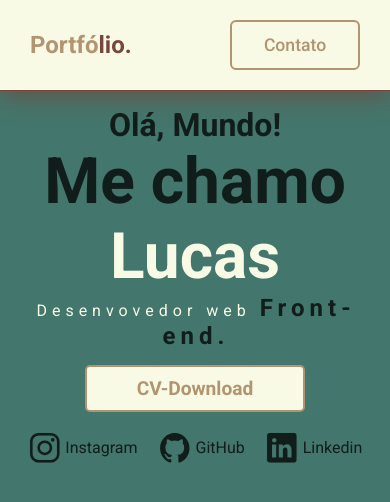
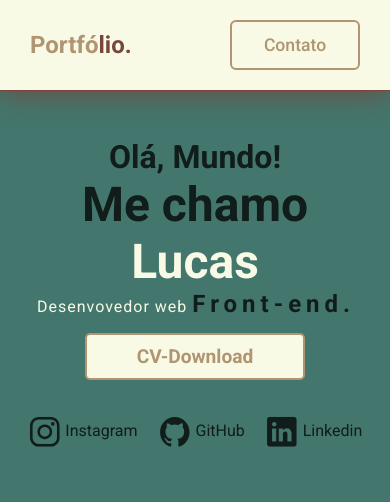
Before and after one commit to LucasSilva93/portfolio, a plain HTML site: page index.html in a window 390 px wide. Drawn offline with nearby package versions, Linux system fonts and the light colour scheme.

Commit message:
novo responsivo

```diff
--- a/css/style.css
+++ b/css/style.css
@@ -423,8 +423,11 @@ form textarea {
     width: 100%;
     text-align: center;
   }
+  .introducao1 h1{
+    font-size: 3rem;
+  }
   .introducao1 p {
-    letter-spacing: 5px;
+    letter-spacing: 1px;
   }
   .introducao2{
     width: 100%;
@@ -444,7 +447,5 @@ form textarea {
   .midias-social .redes a span{
     display: none;
   }
-  .introducao2{
-    margin-top: 50px;
-  }
+
 }
```
Also changed, not shown: index.html (+1 -1 lines).
